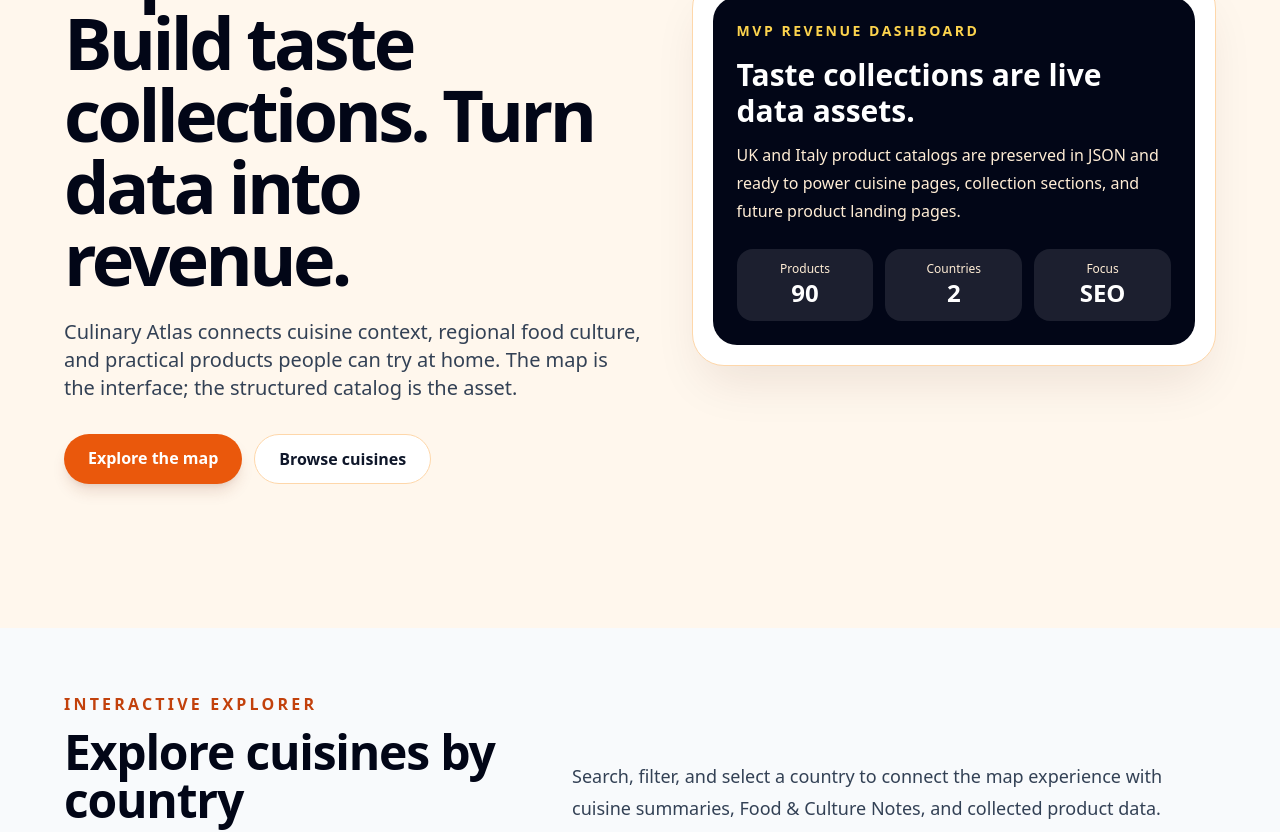
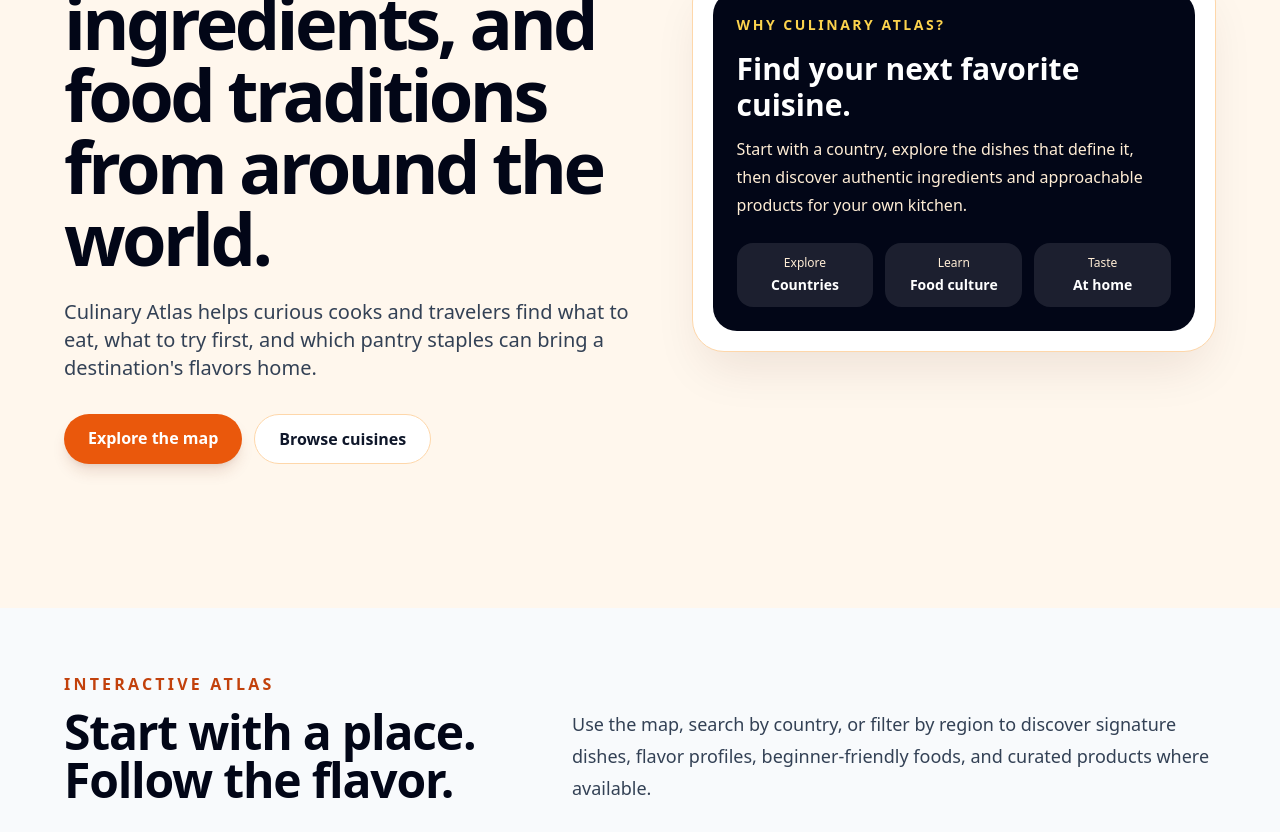
Before and after one commit to BryanFinnigan/culinary-atlas-v1, a Next.js app: page / in a window 1280 px wide. Shown: the part 340-1172 px from the top of the page. Built offline with nearby package versions, Linux system fonts and the light colour scheme.

Commit message:
Replace internal homepage copy with customer-facing editorial UX

```diff
--- a/app/page.tsx
+++ b/app/page.tsx
@@ -13,7 +13,11 @@ type CountryName = keyof CuisineMap;
 type Product = (typeof products)[number];
 
 function slugify(value: string) {
-  return value.toLowerCase().replace(/&/g, "and").replace(/[^a-z0-9]+/g, "-").replace(/(^-|-$)+/g, "");
+  return value
+    .toLowerCase()
+    .replace(/&/g, "and")
+    .replace(/[^a-z0-9]+/g, "-")
+    .replace(/(^-|-$)+/g, "");
 }
 
 function groupProductsByCollection(items: Product[]) {
@@ -29,14 +33,29 @@ function ProductCard({ product }: { product: Product }) {
   return (
     <article className="flex h-full flex-col justify-between rounded-3xl border border-orange-100 bg-white p-5 shadow-sm transition hover:-translate-y-1 hover:shadow-xl hover:shadow-orange-950/10">
       <div>
-        <p className="text-xs font-black uppercase tracking-[0.18em] text-orange-600">{product.category}</p>
-        <h3 className="mt-3 text-xl font-black text-slate-950">{product.productName}</h3>
-        <p className="mt-1 text-sm font-semibold text-slate-500">{product.brand}</p>
-        <p className="mt-4 text-sm leading-6 text-slate-700">{product.whyTryIt}</p>
+        <p className="text-xs font-black uppercase tracking-[0.18em] text-orange-600">
+          {product.category}
+        </p>
+        <h3 className="mt-3 text-xl font-black text-slate-950">
+          {product.productName}
+        </h3>
+        <p className="mt-1 text-sm font-semibold text-slate-500">
+          {product.brand}
+        </p>
+        <p className="mt-4 text-sm leading-6 text-slate-700">
+          {product.whyTryIt}
+        </p>
       </div>
       <div className="mt-5 flex flex-wrap items-center justify-between gap-3">
-        <span className="rounded-full bg-emerald-50 px-3 py-1 text-xs font-bold text-emerald-800 ring-1 ring-emerald-100">{product.discoveryLevel}</span>
-        <a className="rounded-full bg-slate-950 px-4 py-2 text-sm font-bold text-white transition hover:bg-orange-700" href={product.affiliateUrl} rel="nofollow sponsored noopener noreferrer" target="_blank">
+        <span className="rounded-full bg-emerald-50 px-3 py-1 text-xs font-bold text-emerald-800 ring-1 ring-emerald-100">
+          {product.discoveryLevel}
+        </span>
+        <a
+          className="rounded-full bg-slate-950 px-4 py-2 text-sm font-bold text-white transition hover:bg-orange-700"
+          href={product.affiliateUrl}
+          rel="nofollow sponsored noopener noreferrer"
+          target="_blank"
+        >
           View on Amazon
         </a>
       </div>
@@ -44,21 +63,25 @@ function ProductCard({ product }: { product: Product }) {
   );
 }
 
-const operatingSteps = [
-  "Collect links and cultural context as structured data.",
-  "Group products into country collections users can understand quickly.",
-  "Publish country and product pages, then improve from search and click data.",
+const discoverySteps = [
+  "Explore cuisines by country, region, flavor, and familiar starting points.",
+  "Learn what to try first, from iconic dishes to everyday pantry staples.",
+  "Follow curated taste collections when you want to recreate flavors at home.",
 ];
 
 export default function Home() {
   const countryNames = Object.keys(cuisines) as CountryName[];
-  const defaultCountry = (countryNames.includes("United Kingdom" as CountryName) ? "United Kingdom" : countryNames[0]) as CountryName;
+  const defaultCountry = (countryNames.includes("United Kingdom" as CountryName)
+    ? "United Kingdom"
+    : countryNames[0]) as CountryName;
 
   const [selectedCountry, setSelectedCountry] = useState<CountryName>(defaultCountry);
   const [search, setSearch] = useState("");
   const [region, setRegion] = useState("All Regions");
 
-  const regions = useMemo(() => Array.from(new Set(countryNames.map((country) => cuisines[country].region))).sort(), [countryNames]);
+  const regions = useMemo(() => {
+    return Array.from(new Set(countryNames.map((country) => cuisines[country].region))).sort();
+  }, [countryNames]);
 
   const visibleCountries = countryNames.filter((country) => {
     const matchesSearch = country.toLowerCase().includes(search.toLowerCase());
@@ -70,11 +93,14 @@ export default function Home() {
     if (country in cuisines) setSelectedCountry(country as CountryName);
   }
 
-  const displayCountry = visibleCountries.includes(selectedCountry) && selectedCountry in cuisines ? selectedCountry : (visibleCountries[0] as CountryName) || defaultCountry;
+  const displayCountry =
+    visibleCountries.includes(selectedCountry) && selectedCountry in cuisines
+      ? selectedCountry
+      : (visibleCountries[0] as CountryName) || defaultCountry;
+
   const selectedProducts = products.filter((product) => product.country === displayCountry);
   const productCollections = groupProductsByCollection(selectedProducts);
-  const totalProductCount = products.length;
-  const countriesWithProducts = new Set(products.map((product) => product.country)).size;
+  const countriesWithProducts = Array.from(new Set(products.map((product) => product.country))).slice(0, 4);
 
   return (
     <main className="min-h-screen bg-orange-50 text-slate-950">
@@ -82,7 +108,9 @@ export default function Home() {
         <div className="absolute inset-0 -z-10 bg-gradient-to-br from-orange-200 via-amber-100 to-white" />
 
         <nav className="mx-auto flex max-w-7xl items-center justify-between gap-4 rounded-full border border-orange-200 bg-white/80 px-5 py-3 shadow-sm backdrop-blur">
-          <a className="text-lg font-black tracking-tight" href="#top">Culinary Atlas</a>
+          <a className="text-lg font-black tracking-tight" href="#top">
+            Culinary Atlas
+          </a>
           <div className="hidden items-center gap-6 text-sm font-semibold text-slate-600 sm:flex">
             <a className="transition hover:text-slate-950" href="#explore">Explore</a>
             <Link className="transition hover:text-slate-950" href="/cuisines">Cuisines</Link>
@@ -93,24 +121,49 @@ export default function Home() {
 
         <div id="top" className="mx-auto grid max-w-7xl items-center gap-12 py-20 lg:grid-cols-[1.05fr_0.95fr] lg:py-28">
           <div>
-            <p className="mb-5 inline-flex rounded-full bg-slate-950 px-4 py-2 text-sm font-bold uppercase tracking-[0.2em] text-orange-100">Global food discovery + affiliate-ready product data</p>
-            <h1 className="max-w-4xl text-5xl font-black leading-[0.95] tracking-[-0.05em] sm:text-6xl lg:text-7xl">Explore cuisines. Build taste collections. Turn data into revenue.</h1>
-            <p className="mt-6 max-w-2xl text-lg leading-8 text-slate-700 sm:text-xl">Culinary Atlas connects cuisine context, regional food culture, and practical products people can try at home. The map is the interface; the structured catalog is the asset.</p>
+            <p className="mb-5 inline-flex rounded-full bg-slate-950 px-4 py-2 text-sm font-bold uppercase tracking-[0.2em] text-orange-100">
+              Explore the world through food
+            </p>
+            <h1 className="max-w-4xl text-5xl font-black leading-[0.95] tracking-[-0.05em] sm:text-6xl lg:text-7xl">
+              Discover cuisines, ingredients, and food traditions from around the world.
+            </h1>
+            <p className="mt-6 max-w-2xl text-lg leading-8 text-slate-700 sm:text-xl">
+              Culinary Atlas helps curious cooks and travelers find what to eat, what to try first, and which pantry staples can bring a destination's flavors home.
+            </p>
             <div className="mt-8 flex flex-col gap-3 sm:flex-row">
-              <a className="rounded-full bg-orange-600 px-6 py-3 text-center font-bold text-white shadow-lg shadow-orange-900/15 transition hover:-translate-y-0.5 hover:bg-orange-700" href="#explore">Explore the map</a>
-              <Link className="rounded-full border border-orange-200 bg-white px-6 py-3 text-center font-bold text-slate-900 transition hover:-translate-y-0.5 hover:border-orange-400" href="/cuisines">Browse cuisines</Link>
+              <a className="rounded-full bg-orange-600 px-6 py-3 text-center font-bold text-white shadow-lg shadow-orange-900/15 transition hover:-translate-y-0.5 hover:bg-orange-700" href="#explore">
+                Explore the map
+              </a>
+              <Link className="rounded-full border border-orange-200 bg-white px-6 py-3 text-center font-bold text-slate-900 transition hover:-translate-y-0.5 hover:border-orange-400" href="/cuisines">
+                Browse cuisines
+              </Link>
             </div>
           </div>
 
           <aside className="rounded-[2rem] border border-orange-200 bg-white p-5 shadow-2xl shadow-orange-950/10">
             <div className="rounded-[1.5rem] bg-slate-950 p-6 text-white">
-              <p className="text-sm font-bold uppercase tracking-[0.18em] text-amber-300">MVP revenue dashboard</p>
-              <h2 className="mt-4 text-3xl font-black">Taste collections are live data assets.</h2>
-              <p className="mt-3 leading-7 text-orange-100">UK and Italy product catalogs are preserved in JSON and ready to power cuisine pages, collection sections, and future product landing pages.</p>
+              <p className="text-sm font-bold uppercase tracking-[0.18em] text-amber-300">
+                Why Culinary Atlas?
+              </p>
+              <h2 className="mt-4 text-3xl font-black">
+                Find your next favorite cuisine.
+              </h2>
+              <p className="mt-3 leading-7 text-orange-100">
+                Start with a country, explore the dishes that define it, then discover authentic ingredients and approachable products for your own kitchen.
+              </p>
               <dl className="mt-6 grid grid-cols-3 gap-3 text-center">
-                <div className="rounded-2xl bg-white/10 p-3"><dt className="text-xs text-orange-100">Products</dt><dd className="text-2xl font-black">{totalProductCount}</dd></div>
-                <div className="rounded-2xl bg-white/10 p-3"><dt className="text-xs text-orange-100">Countries</dt><dd className="text-2xl font-black">{countriesWithProducts}</dd></div>
-                <div className="rounded-2xl bg-white/10 p-3"><dt className="text-xs text-orange-100">Focus</dt><dd className="text-2xl font-black">SEO</dd></div>
+                <div className="rounded-2xl bg-white/10 p-3">
+                  <dt className="text-xs text-orange-100">Explore</dt>
+                  <dd className="mt-1 text-sm font-black">Countries</dd>
+                </div>
+                <div className="rounded-2xl bg-white/10 p-3">
+                  <dt className="text-xs text-orange-100">Learn</dt>
+                  <dd className="mt-1 text-sm font-black">Food culture</dd>
+                </div>
+                <div className="rounded-2xl bg-white/10 p-3">
+                  <dt className="text-xs text-orange-100">Taste</dt>
+                  <dd className="mt-1 text-sm font-black">At home</dd>
+                </div>
               </dl>
             </div>
           </aside>
@@ -120,21 +173,38 @@ export default function Home() {
       <section id="explore" className="bg-slate-50 px-6 py-16 sm:px-10 lg:px-16">
         <div className="mx-auto max-w-7xl">
           <div className="mb-10 grid gap-8 lg:grid-cols-[0.85fr_1.15fr] lg:items-end">
-            <div><p className="font-bold uppercase tracking-[0.2em] text-orange-700">Interactive Explorer</p><h2 className="mt-3 text-4xl font-black tracking-tight sm:text-5xl">Explore cuisines by country</h2></div>
-            <p className="text-lg leading-8 text-slate-700">Search, filter, and select a country to connect the map experience with cuisine summaries, Food & Culture Notes, and collected product data.</p>
+            <div>
+              <p className="font-bold uppercase tracking-[0.2em] text-orange-700">Interactive atlas</p>
+              <h2 className="mt-3 text-4xl font-black tracking-tight sm:text-5xl">Start with a place. Follow the flavor.</h2>
+            </div>
+            <p className="text-lg leading-8 text-slate-700">
+              Use the map, search by country, or filter by region to discover signature dishes, flavor profiles, beginner-friendly foods, and curated products where available.
+            </p>
           </div>
 
           <div className="mb-6 rounded-3xl border border-slate-200 bg-white p-4 shadow-sm backdrop-blur">
             <SearchBar search={search} setSearch={setSearch} region={region} setRegion={setRegion} regions={regions} />
             <div className="mt-4 flex max-h-44 flex-wrap gap-2 overflow-auto pr-1">
               {visibleCountries.map((country) => (
-                <button key={country} onClick={() => setSelectedCountry(country)} className={`rounded-full px-4 py-2 text-sm font-bold transition ${selectedCountry === country ? "bg-orange-600 text-white shadow" : "bg-white text-slate-700 ring-1 ring-slate-200 hover:bg-orange-50"}`}>{country}</button>
+                <button
+                  key={country}
+                  onClick={() => setSelectedCountry(country)}
+                  className={`rounded-full px-4 py-2 text-sm font-bold transition ${
+                    selectedCountry === country
+                      ? "bg-orange-600 text-white shadow"
+                      : "bg-white text-slate-700 ring-1 ring-slate-200 hover:bg-orange-50"
+                  }`}
+                >
+                  {country}
+                </button>
               ))}
             </div>
           </div>
 
           <div className="grid gap-6 lg:grid-cols-[1.15fr_0.85fr]">
-            <section aria-label="Interactive cuisine map"><WorldMap countries={visibleCountries.map(String)} selectedCountry={displayCountry as string} setSelectedCountry={chooseCountry} /></section>
+            <section aria-label="Interactive cuisine map">
+              <WorldMap countries={visibleCountries.map(String)} selectedCountry={displayCountry as string} setSelectedCountry={chooseCountry} />
+            </section>
             <CountryPanel country={displayCountry as string} cuisine={cuisines[displayCountry]} />
           </div>
         </div>
@@ -143,29 +213,75 @@ export default function Home() {
       <section id="products" className="bg-white px-6 py-16 sm:px-10 lg:px-16">
         <div className="mx-auto max-w-7xl">
           <div className="flex flex-col justify-between gap-4 md:flex-row md:items-end">
-            <div><p className="font-bold uppercase tracking-[0.2em] text-orange-700">Curated commerce layer</p><h2 className="mt-3 text-4xl font-black tracking-tight sm:text-5xl">{displayCountry} taste collections</h2><p className="mt-4 max-w-3xl text-lg leading-8 text-slate-700">Collections organize affiliate products by experience, not by random links. This supports trust, SEO, and user clarity.</p></div>
-            <Link className="rounded-full border border-orange-200 px-5 py-3 text-center font-bold text-slate-900 transition hover:border-orange-500 hover:bg-orange-50" href={`/cuisines/${slugify(displayCountry as string)}`}>Open cuisine page</Link>
+            <div>
+              <p className="font-bold uppercase tracking-[0.2em] text-orange-700">Taste collections</p>
+              <h2 className="mt-3 text-4xl font-black tracking-tight sm:text-5xl">Bring {displayCountry} flavors home</h2>
+              <p className="mt-4 max-w-3xl text-lg leading-8 text-slate-700">
+                Browse approachable pantry staples, sweets, sauces, drinks, and ingredients selected to help you understand a cuisine through real foods.
+              </p>
+            </div>
+            <Link className="rounded-full border border-orange-200 px-5 py-3 text-center font-bold text-slate-900 transition hover:border-orange-500 hover:bg-orange-50" href={`/cuisines/${slugify(displayCountry as string)}`}>
+              Open cuisine guide
+            </Link>
           </div>
 
           {selectedProducts.length > 0 ? (
             <div className="mt-10 grid gap-8">
               {Object.entries(productCollections).map(([collection, items]) => (
                 <section key={collection} className="rounded-[2rem] border border-orange-100 bg-orange-50/50 p-5 md:p-6">
-                  <h3 className="text-2xl font-black text-slate-950">{collection}</h3><p className="mt-1 text-sm font-semibold text-slate-600">{items.length} curated products</p>
-                  <div className="mt-5 grid gap-4 md:grid-cols-2 xl:grid-cols-4">{items.slice(0, 8).map((product) => <ProductCard key={product.id} product={product} />)}</div>
+                  <h3 className="text-2xl font-black text-slate-950">{collection}</h3>
+                  <p className="mt-1 text-sm font-semibold text-slate-600">{items.length} curated products</p>
+                  <div className="mt-5 grid gap-4 md:grid-cols-2 xl:grid-cols-4">
+                    {items.slice(0, 8).map((product) => <ProductCard key={product.id} product={product} />)}
+                  </div>
                 </section>
               ))}
             </div>
           ) : (
-            <div className="mt-10 rounded-[2rem] border border-dashed border-orange-200 bg-orange-50 p-8 text-slate-700"><h3 className="text-2xl font-black text-slate-950">Product catalog coming soon for {displayCountry}</h3><p className="mt-3 max-w-3xl leading-7">Cuisine data is ready. The next monetization step is collecting country-specific products, preserving affiliate links, and building SEO pages around high-intent foods.</p></div>
+            <div className="mt-10 rounded-[2rem] border border-dashed border-orange-200 bg-orange-50 p-8 text-slate-700">
+              <h3 className="text-2xl font-black text-slate-950">Recommendations are being added for {displayCountry}</h3>
+              <p className="mt-3 max-w-3xl leading-7">
+                This guide is available for discovery now. Pantry recommendations and product picks will be added as the collection is researched.
+              </p>
+            </div>
           )}
         </div>
       </section>
 
-      <section id="system" className="bg-slate-950 px-6 py-16 text-white sm:px-10 lg:px-16">
+      <section className="bg-orange-50 px-6 py-16 sm:px-10 lg:px-16">
         <div className="mx-auto grid max-w-7xl gap-10 lg:grid-cols-[0.8fr_1.2fr]">
-          <div><p className="font-bold uppercase tracking-[0.2em] text-amber-300">Six Sigma operating rhythm</p><h2 className="mt-3 text-4xl font-black tracking-tight sm:text-5xl">Define. Measure. Analyze. Improve. Control.</h2><p className="mt-4 leading-7 text-orange-100">The product should improve through repeatable data collection, quality checks, user behavior, and controlled releases.</p></div>
-          <ol className="grid gap-4">{operatingSteps.map((step, index) => (<li key={step} className="flex gap-4 rounded-3xl bg-white/10 p-5"><span className="flex h-10 w-10 shrink-0 items-center justify-center rounded-full bg-amber-300 font-black text-slate-950">{index + 1}</span><p className="pt-2 text-lg leading-7 text-orange-100">{step}</p></li>))}</ol>
+          <div>
+            <p className="font-bold uppercase tracking-[0.2em] text-orange-700">How to use the atlas</p>
+            <h2 className="mt-3 text-4xl font-black tracking-tight sm:text-5xl">A simple path from curiosity to your table.</h2>
+            <p className="mt-4 leading-7 text-slate-700">
+              Culinary Atlas is built for browsing, learning, planning meals, and finding authentic products without feeling overwhelmed.
+            </p>
+          </div>
+          <ol className="grid gap-4">
+            {discoverySteps.map((step, index) => (
+              <li key={step} className="flex gap-4 rounded-3xl bg-white p-5 shadow-sm">
+                <span className="flex h-10 w-10 shrink-0 items-center justify-center rounded-full bg-orange-600 font-black text-white">{index + 1}</span>
+                <p className="pt-2 text-lg leading-7 text-slate-700">{step}</p>
+              </li>
+            ))}
+          </ol>
+        </div>
+      </section>
+
+      <section className="bg-slate-950 px-6 py-16 text-white sm:px-10 lg:px-16">
+        <div className="mx-auto max-w-7xl rounded-[2rem] border border-white/10 bg-white/5 p-8">
+          <p className="font-bold uppercase tracking-[0.2em] text-amber-300">New guides every week</p>
+          <h2 className="mt-3 text-4xl font-black tracking-tight">Get global food discoveries in your inbox.</h2>
+          <p className="mt-4 max-w-3xl leading-7 text-orange-100">
+            Follow Culinary Atlas for cuisine guides, pantry starters, regional food stories, and taste collections you can explore at home.
+          </p>
+          <div className="mt-6 flex flex-wrap gap-2">
+            {countriesWithProducts.map((country) => (
+              <Link key={country} href={`/cuisines/${slugify(country)}`} className="rounded-full bg-white/10 px-4 py-2 text-sm font-bold text-white hover:bg-white/20">
+                {country} guide
+              </Link>
+            ))}
+          </div>
         </div>
       </section>
     </main>
```
